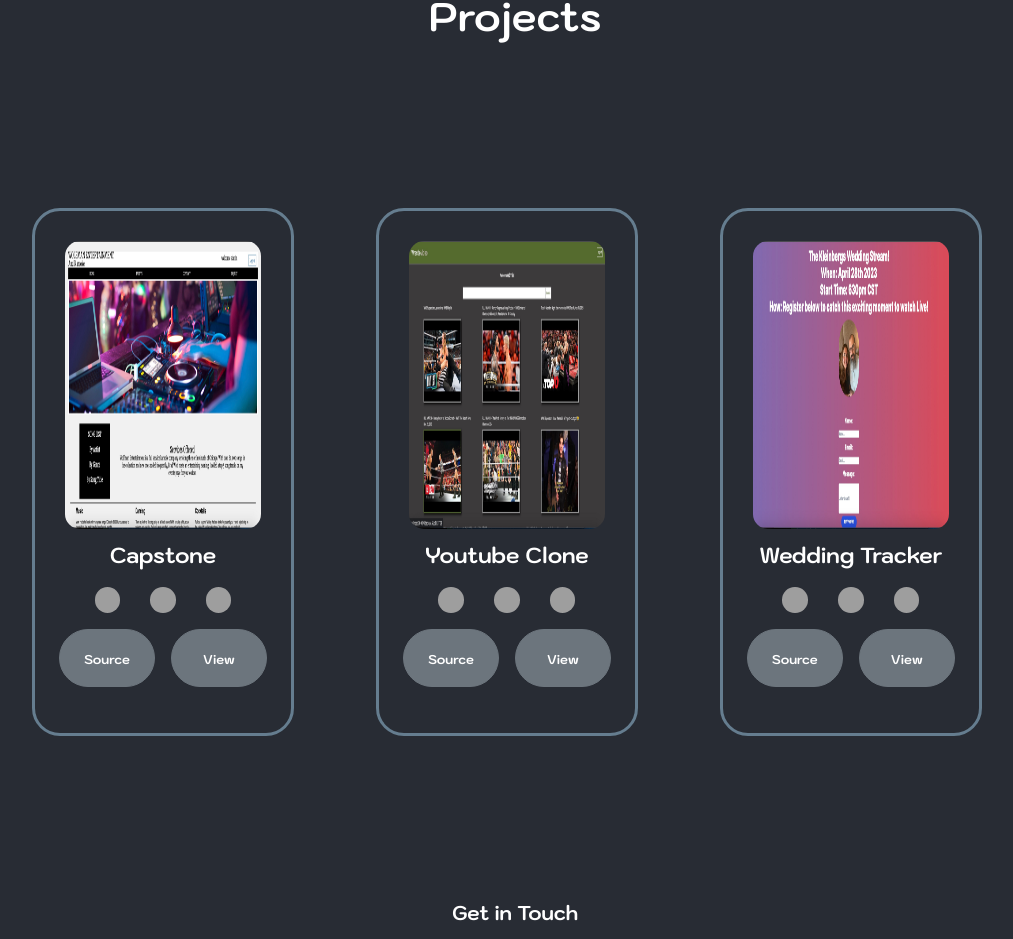
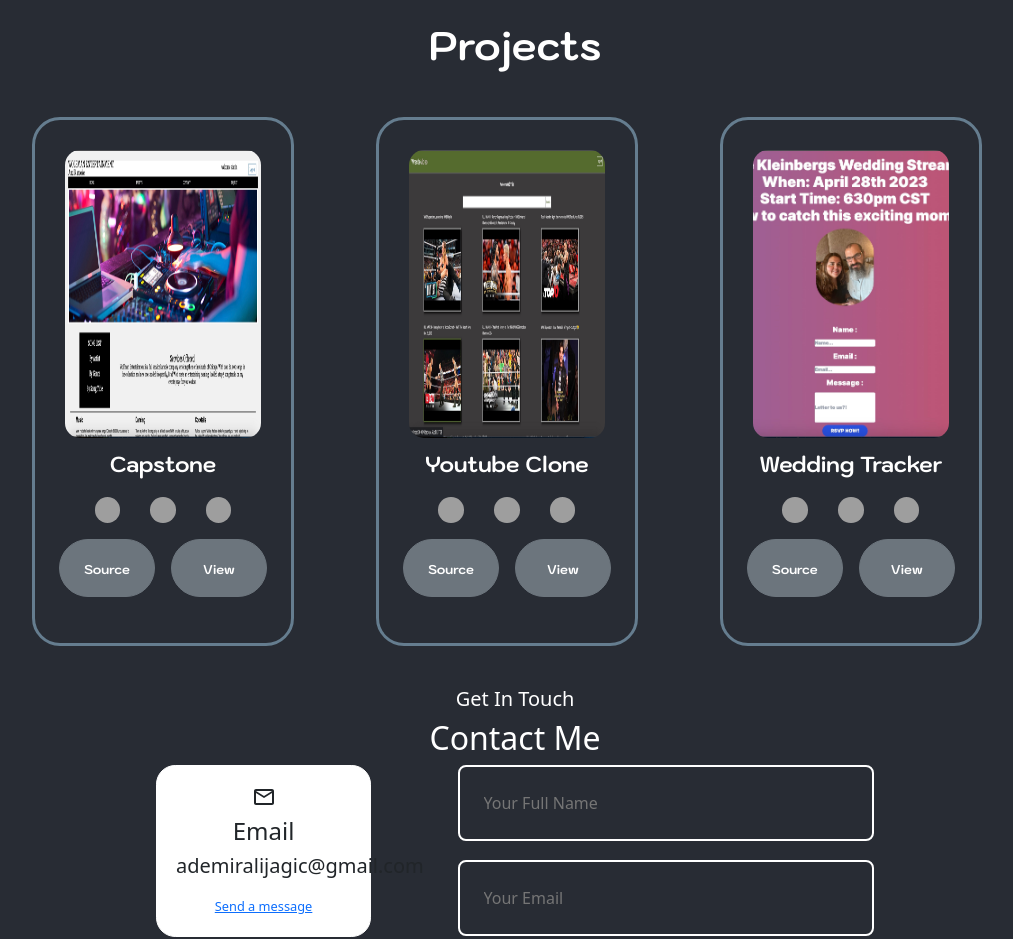
Before and after one commit to bkleinb78/Portfolio_v2, a React (Create React App) app: page / in a window 1280 px wide. Shown: the part 1844-2783 px from the top of the page, without its empty margins (125-1138 px from the left). Built offline with nearby package versions, Linux system fonts and the light colour scheme; grey boxes are pictures that could not be loaded.

Commit message:
update styles for mobile

```diff
--- a/package.json
+++ b/package.json
@@ -15,12 +15,14 @@
     "babel-core": "^6.26.3",
     "babel-plugin-macros": "^3.1.0",
     "bootstrap": "^5.2.3",
+    "emailjs-com": "^3.2.0",
     "react": "^18.2.0",
     "react-bootstrap": "^2.7.2",
     "react-bootstrap-icons": "^1.10.3",
     "react-dom": "^18.2.0",
     "react-icons": "^4.11.0",
     "react-mailto": "^0.4.0",
+    "react-responsive": "^9.0.2",
     "react-router-dom": "^6.8.2",
     "react-scripts": "5.0.1",
     "web-vitals": "^2.1.4"
--- a/src/App.css
+++ b/src/App.css
@@ -31,7 +31,7 @@
 }
 .main-div {
   width: 80%;
-  min-height: 100vh;
+  /* min-height: 100vh; */
   display: block;
   color: white;
   background-color: #282c34;
@@ -74,6 +74,15 @@
   height: 20vw;
   margin: 1vw;
 }
+
+@media screen and (max-width: 1024px) {
+  .about-image-home {
+    width: 30vw;
+    height: 30vw;
+    margin: 1vw;
+  }
+}
+
 .content-bio {
   text-align: left;
   margin-top: 5vh;
@@ -98,6 +107,15 @@
   font-size: 2.5vw;
   font-family: Kodchasan-Bold;
 }
+@media screen and (max-width: 1024px) {
+  .name-sm {
+    font-size: 4vw;
+    font-family: Kodchasan-Bold;
+  }
+}
+
+
+
 /* .name-sm-contact {
   font-size: 2.5vw;
   font-family: Kodchasan-Bold;
@@ -114,10 +132,28 @@
   height: 3vw;
   margin: 1.5vw;
 }
+
+@media screen and (max-width: 1024px) {
+  .image-icon {
+    width: 10vw;
+    height: 10vw;
+    margin: 2vw;
+  }
+}
+
+
 .project-icon {
   width: 2vw;
   height: 2vw;
   margin: 0.2vw;
+}
+
+@media screen and (max-width: 1024px) {
+  .project-icon {
+    width: 15vw;
+    height: 15vw;
+    margin: 0.2vw;
+  }
 }
 
 .project-layout:hover {
@@ -142,7 +178,7 @@
   flex-direction: column;
   justify-content: center;
   align-items: center;
-  margin-top: 10rem;
+  /* margin-top: 10rem; */
 }
 
 .btn-container {
@@ -210,5 +246,9 @@
   width: 6rem !important;
 }
 .name-section {
-  margin-top: 115px;
+  margin-top: 140px;
 }
+
+.font-Kodchasan {
+  font-family: "Kodchasan-Bold";
+}
--- a/src/App.js
+++ b/src/App.js
@@ -7,6 +7,7 @@ import Contact from "./pages/contact";
 // import NotFound from "./pages/notfound";
 import Skills from "./pages/skills";
 import Footer from "./pages/footer";
+import ContactEmail from "./pages/ContactEmail";
 
 const App = () => {
   return (
@@ -15,7 +16,9 @@ const App = () => {
       <About />
       <Skills />
       <Projects />
-      <Contact />
+      {/* <Contact /> */}
+      <ContactEmail />
+
       <Footer />
       {/* <NotFound /> */}
     </>
--- a/src/components/navbar.js
+++ b/src/components/navbar.js
@@ -1,18 +1,20 @@
 import Container from "react-bootstrap/Container";
 import Nav from "react-bootstrap/Nav";
 import Navbar from "react-bootstrap/Navbar";
+import { useMediaQuery } from 'react-responsive'
 
 import "../App.css";
 
-function topNavbar() {
+function TopNavbar() {
+  const isTabletOrMobile = useMediaQuery({ query: '(max-width: 1224px)' })
   return (
     <>
       <Navbar className="fixed-top" bg="dark" variant="dark">
         <Container>
-          <Nav className="me-auto" style={{ display: "contents" }}>
+          <Nav className="me-auto" style={{ display: isTabletOrMobile? "contents" : "flex" }}>
             <a
               href="#home"
-              onclick="toggleMenu()"
+              // onClick="toggleMenu()"
               className="nav-item"
               style={{ textAlign: "left", textDecoration: 'none' }}
             >
@@ -20,7 +22,7 @@ function topNavbar() {
             </a>
             <Nav.Link
               href="#about"
-              onclick="toggleMenu()"
+              // onClick="toggleMenu()"
               className="nav-item"
               style={{ textAlign: "left" }}
             >
@@ -28,7 +30,7 @@ function topNavbar() {
             </Nav.Link>
             <Nav.Link
               href="#projects"
-              onclick="toggleMenu()"
+              // onClick="toggleMenu()"
               className="nav-item"
               style={{ textAlign: "left" }}
             >
@@ -36,7 +38,7 @@ function topNavbar() {
             </Nav.Link>
             <Nav.Link
               href="#contact"
-              onclick="toggleMenu()"
+              // onClick=toggleMenu()"
               className="nav-item"
               style={{ textAlign: "right" }}
             >
@@ -49,4 +51,4 @@ function topNavbar() {
   );
 }
 
-export default topNavbar;
+export default TopNavbar;
--- a/src/pages/About.css
+++ b/src/pages/About.css
@@ -14,6 +14,7 @@
   position: relative;
   margin: 0 auto;
   width: 100%;
+  margin-top: 20px;
 }
 
 .about_me {
--- /dev/null
+++ b/src/pages/ContactEmail.css
@@ -0,0 +1,82 @@
+.container.contact__container {
+    width: 58%;
+    display: grid;
+    grid-template-columns: 30% 58%;
+    gap: 12%;
+  }
+
+  .contact__options {
+    display: flex;
+    flex-direction: column;
+    gap: 1.2rem;
+  }
+
+  .contact__option {
+    /* background: var(--color-bg-variant); */
+    background: white;
+    padding: 1.2rem;
+    border-radius: 1.2rem;
+    text-align: center;
+    /* border: 1px solid transparent; */
+    border: 1px solid white;
+    transition: var(--transition);
+  }
+
+  .contact__option:hover {
+    background: transparent;
+    border: 1px solid white;
+    /* border-color: var(--color-primary-variant); */
+  }
+
+  .contact__option-icon {
+    font-size: 1.5rem;
+    margin-bottom: 0.5rem;
+  }
+
+  .contact__option a {
+    margin-top: 0.7rem;
+    display: inline-block;
+    font-size: 0.8rem;
+  }
+
+  /* FORM */
+
+  .hidden {
+    display: none;
+  }
+
+  #Contact__sent-message {
+    text-align: center;
+  }
+
+  form {
+    display: flex;
+    flex-direction: column;
+    gap: 1.2rem;
+  }
+
+  input,
+  textarea {
+    width: 100%;
+    padding: 1.5rem;
+    border-radius: 0.5rem;
+    background: transparent;
+    border: 2px solid white;
+    resize: none;
+    color: var(--color-white);
+  }
+
+  /* MEDIA QUERIES (MEDIUM DEVICES) */
+  @media screen and (max-width: 1024px) {
+    .container.contact__container {
+      grid-template-columns: 1fr;
+      gap: 2rem;
+    }
+  }
+
+  /* MEDIA QUERIES (SMALL DEVICES) */
+  @media screen and (max-width: 600px) {
+    .container.contact__container {
+      width: var(--container-width-sm);
+    }
+  }
--- /dev/null
+++ b/src/pages/ContactEmail.js
@@ -0,0 +1,82 @@
+import React, { useState } from "react";
+import "./ContactEmail.css";
+import { MdOutlineEmail } from "react-icons/md";
+import emailjs from "emailjs-com";
+
+const Contact = () => {
+  const [emailIsSent, setEmailIsSent] = useState(false);
+
+  const sendEmail = (e) => {
+    e.preventDefault();
+
+    emailjs
+      .sendForm(
+        "service_jxtv4xm",
+        "template_gnxwcoq",
+        e.target,
+        "8y4tCAA_-K1JlPEk8"
+      )
+      .then(() => {
+        setEmailIsSent(true);
+      });
+  };
+
+  return (
+    <section id="contact">
+      <div className="text-center text-white">
+        <h5>Get In Touch</h5>
+        <h2>Contact Me</h2>
+      </div>
+
+      <div className="container contact__container">
+        <div className="contact__options">
+          <article className="contact__option">
+            <MdOutlineEmail className="contact__option-icon" />
+            <h4>Email</h4>
+            <h5>ademiralijagic@gmail.com</h5>
+            <a href="mailto:ademiralijagic@gmail.com">Send a message</a>
+          </article>
+          <article className="contact__option">
+            <MdOutlineEmail className="contact__option-icon" />
+            <h4>LinkedIn</h4>
+            <h5>Ademir Alijagic</h5>
+            <a href="https://www.linkedin.com/in/ademiralijagic/">
+              Send a message
+            </a>
+          </article>
+        </div>
+        {/* END OF CONTACT OPTIONS */}
+        {emailIsSent ? (
+          <h2 id="Contact__sent-message">
+            Your Message was successfully sent!
+          </h2>
+        ) : (
+          <form onSubmit={sendEmail}>
+            <input
+              type="text"
+              name="name"
+              placeholder="Your Full Name"
+              required
+            />
+            <input
+              type="email"
+              name="email"
+              placeholder="Your Email"
+              required
+            />
+            <textarea
+              name="message"
+              rows="7"
+              placeholder="Your Message"
+            ></textarea>
+            <button type="submit" className="btn btn-primary">
+              Send Message
+            </button>
+          </form>
+        )}
+      </div>
+    </section>
+  );
+};
+
+export default Contact;
--- a/src/pages/about.js
+++ b/src/pages/about.js
@@ -8,7 +8,7 @@ import { MdCastForEducation } from "react-icons/md";
 export default function about() {
   return (
     <section className="container about_section mt-2 pt-2" id="about">
-      <div className="text-center">
+      <div className="text-center mt-2 mb-2">
         <h4>Get To Know</h4>
         <h1>About Me</h1>
       </div>
--- a/src/pages/projects.js
+++ b/src/pages/projects.js
@@ -6,6 +6,7 @@ import Image3 from "../assets/image3.jpg";
 import Image4 from "../assets/image4.jpg";
 import Image5 from "../assets/image5.jpg";
 import "../App.css";
+import { useMediaQuery } from 'react-responsive'
 
 const Categories = [
   {
@@ -71,18 +72,19 @@ const Categories = [
   // },
 ];
 
-export default function projects() {
+export default function Projects() {
+  const isTabletOrMobile = useMediaQuery({ query: '(max-width: 1224px)' })
   return (
     <div id="#projects" className="App">
       <div className="main-div -mb-20">
-        <div className="navbar-top">
+        {/* <div className="navbar-top">
           <Navbar />
-        </div>
-        <div className="text center my-6">
+        </div> */}
+        <div className="text center mt-4">
           <h1 className="text white">Projects</h1>
         </div>
         <div className="row inline-project">
-          {Categories.map((category) => (
+          {Categories.map((category, index) => (
             <div className="col-md-3 project-layout">
               <img
                 src={category.image}
@@ -90,6 +92,7 @@ export default function projects() {
                   width: "100%",
                   height: "36vh",
                   borderRadius: "15px",
+                  objectFit: index == 2? "cover": "fill",
                 }}
               />
               <p className="project-title">{category.title}</p>
@@ -101,12 +104,12 @@ export default function projects() {
               <div className="btn-container">
                 <a href={category.Sourceurl}>
                   <Button variant="secondary" className="category-btn">
-                    <a style={{ fontSize: "1vw" }}>Source</a>
+                    <a style={{ fontSize: isTabletOrMobile? 20: "1vw" }}>Source</a>
                   </Button>
                 </a>
                 <a href={category.Liveurl}>
                   <Button variant="secondary" className="category-btn">
-                    <a style={{ fontSize: "1vw" }}>View</a>
+                    <a style={{ fontSize: isTabletOrMobile? 20: "1vw" }}>View</a>
                   </Button>
                 </a>
               </div>
--- a/src/pages/skills.js
+++ b/src/pages/skills.js
@@ -27,7 +27,7 @@ import "./Skills.css";
 const Skills = () => {
   return (
     <section id="projects" className="mt-4">
-      <div className="text-center my-5">
+      <div className="text-center my-5 font-Kodchasan">
         <h1 className="text-white">Skills</h1>
       </div>
       <div className="container skills_container">
```
Also changed, not shown: 1 other file (tests, documents, lock files or other folders).
